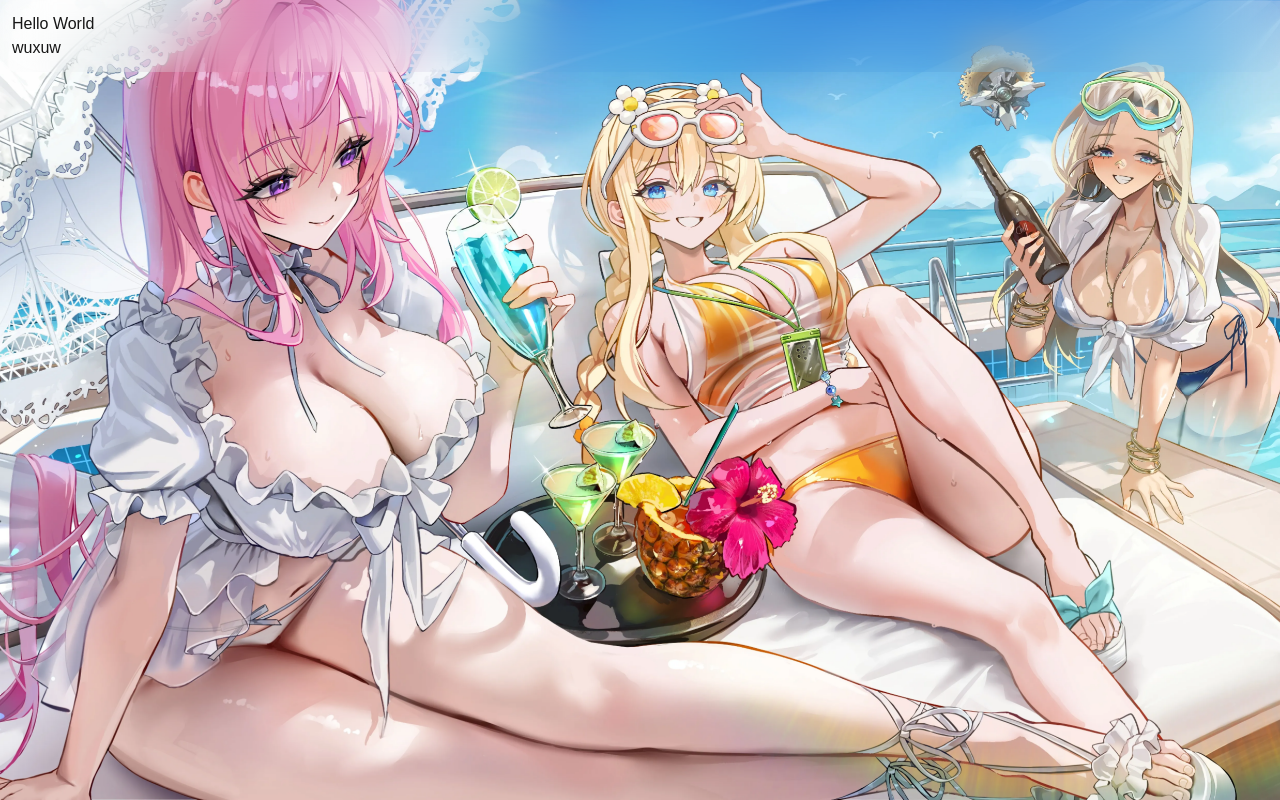
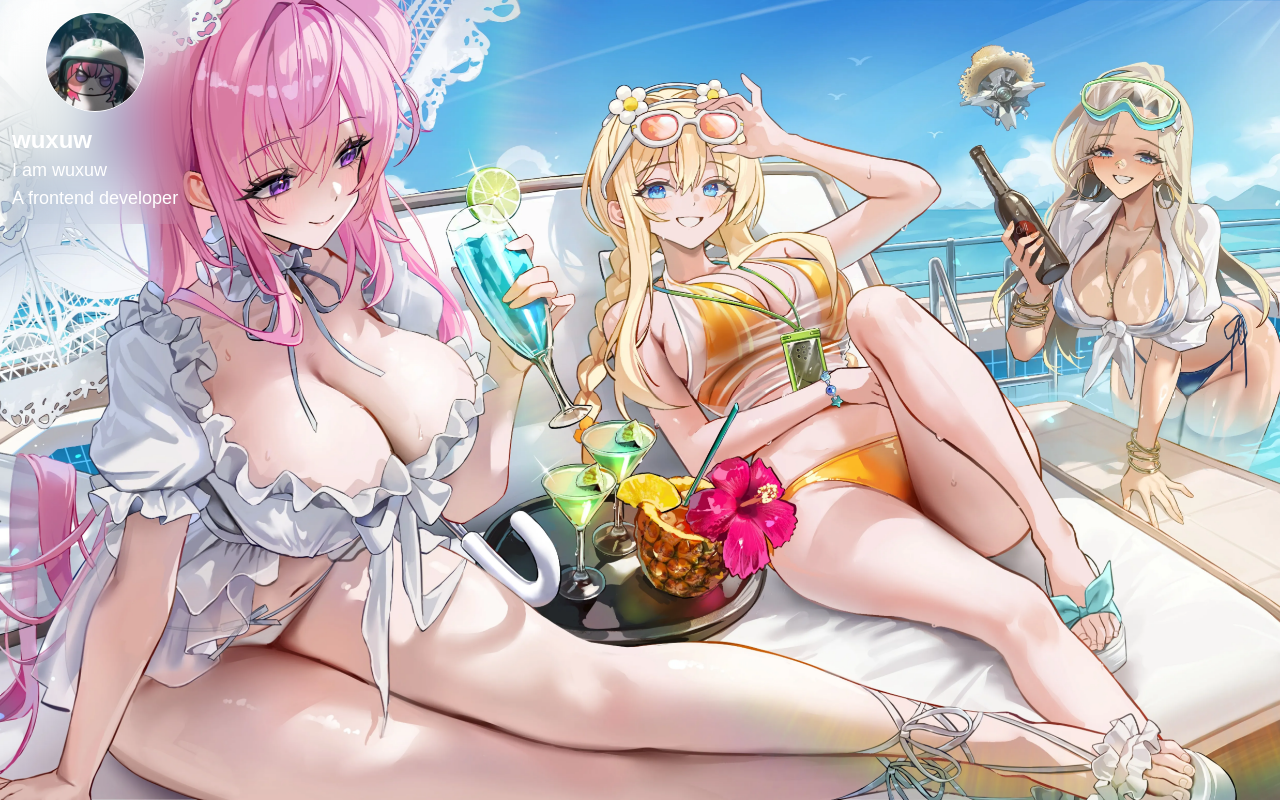
Before and after one commit to wuxuw34/wuxuw-web, a Next.js app: page / in a window 1280 px wide. Built offline with nearby package versions, Linux system fonts and the light colour scheme.

Commit message:
feat: 个人介绍部分

```diff
--- a/app/globals.css
+++ b/app/globals.css
@@ -2,10 +2,6 @@
 @source "../styles/*.css";
 
 @import "../styles/card.css";
-
-
-
-
 
 :root {
   --background: #ffffff;
@@ -28,6 +24,6 @@
 
 body {
   background: var(--background);
-  color: var(--foreground);
+  color: white;
   font-family: Arial, Helvetica, sans-serif;
 }
--- a/components/HeroSection.tsx
+++ b/components/HeroSection.tsx
@@ -1,13 +1,23 @@
+import Image from "next/image";
+
 interface HeroSectionProps {
   profile: Profile;
 }
 
 export default function HeroSection({ profile }: HeroSectionProps) {
   return (
-    <section className="card">
-      <h1>Hello World</h1>
+    <section className="card flex flex-col gap-3 items-center w-fit">
+      <Image
+        src={profile.avatar}
+        alt={profile.name}
+        width={100}
+        height={100}
+        className="rounded-full border border-white cursor-pointer "
+      />
       <div>
-        <div>{profile.name}</div>
+        <div className="text-2xl font-bold">{profile.name}</div>
+        <div className="text-lg ">{profile.title}</div>
+        <div className="text-lg ">{profile.description}</div>
       </div>
     </section>
   );
--- a/configs/profile.ts
+++ b/configs/profile.ts
@@ -2,8 +2,9 @@
 
 const profile: Profile = {
   name: "wuxuw",
-  avatar: "https://wuxuw-1302222722.cos.ap-nanjing.myqcloud.com/avatar.jpg",
-  description: "一个前端开发",
+  avatar: "/avatar.jpg",
+  title: "I am wuxuw",
+  description: "A frontend developer",
 }
 
 export default profile;
--- a/types/profile.d.ts
+++ b/types/profile.d.ts
@@ -2,5 +2,6 @@
 interface Profile {
   name: string;
   avatar: string;
+  title: string;
   description: string;
 }
```
Also changed, not shown: public/avatar.jpg (added).
